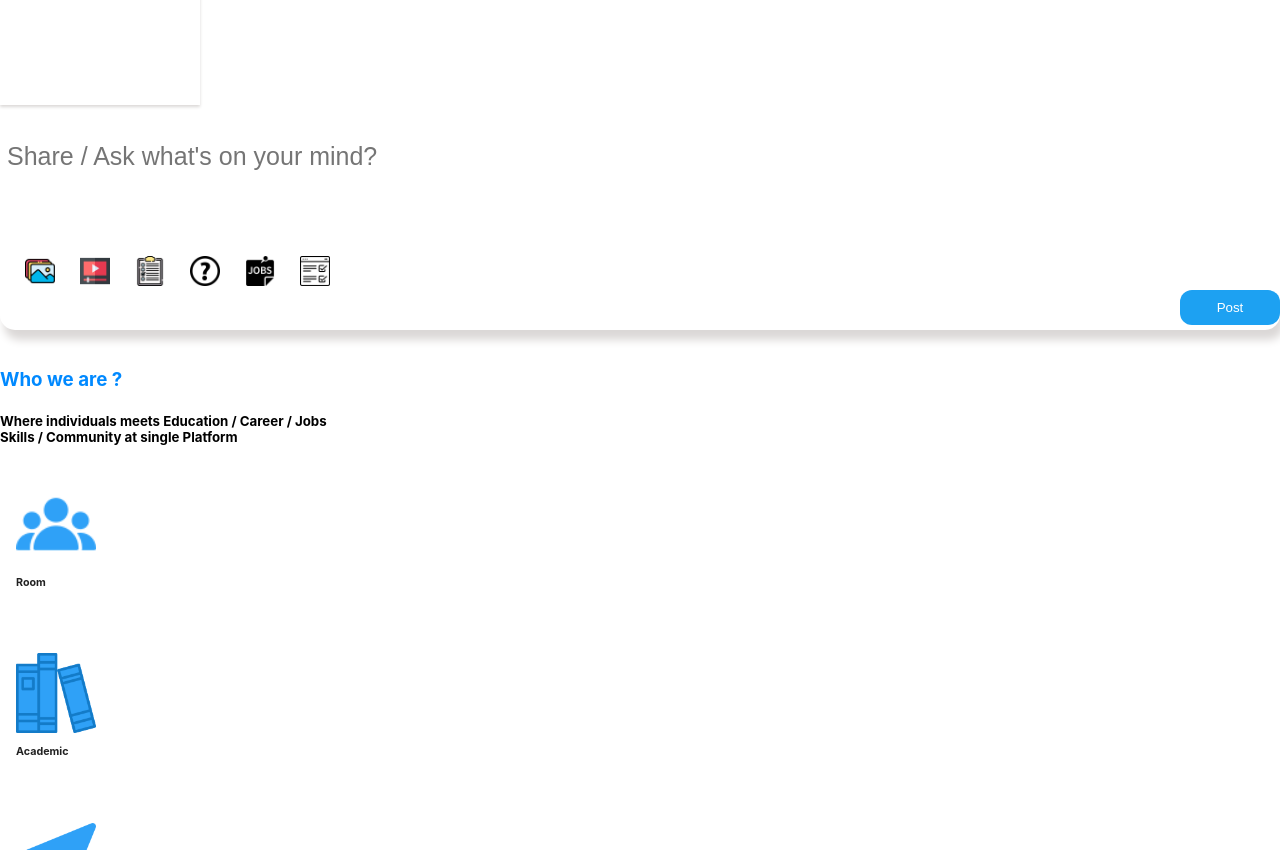
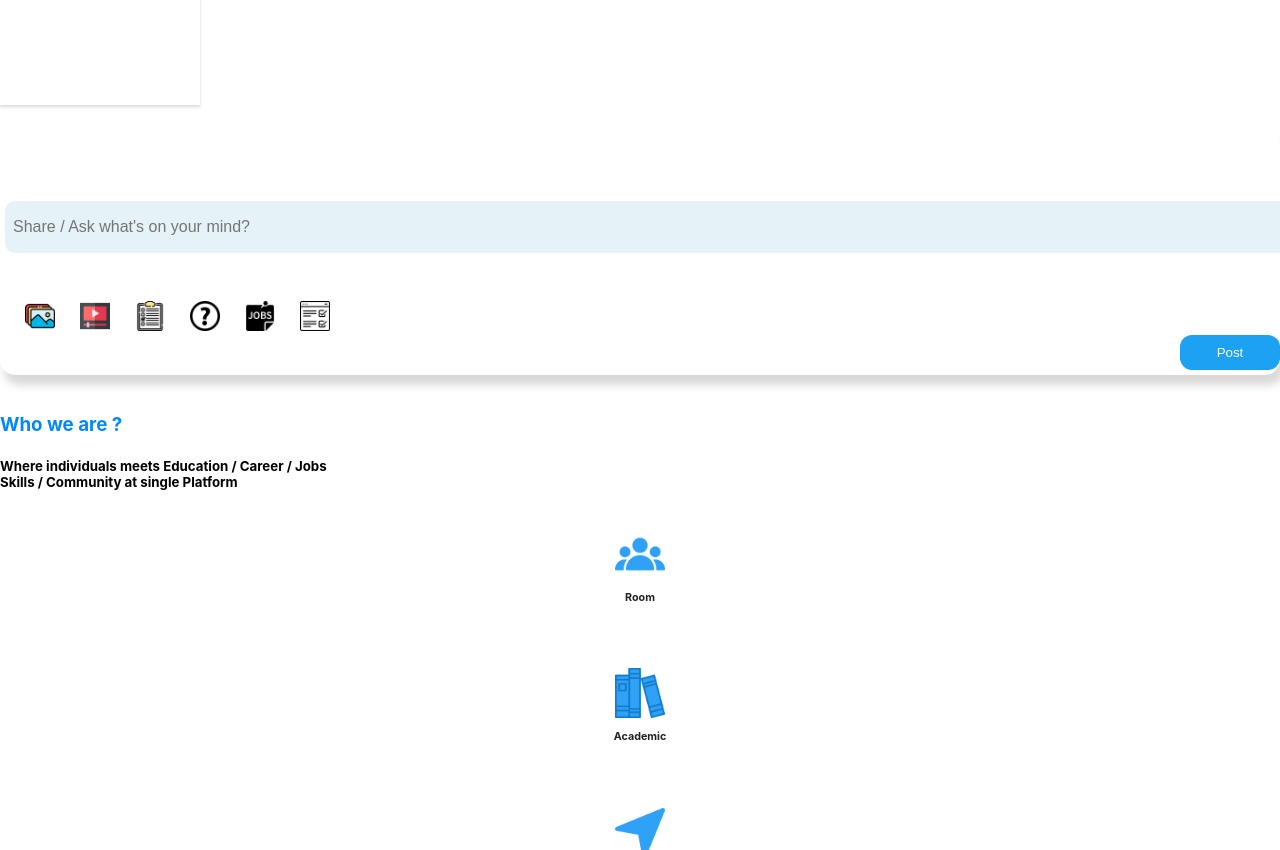
Before and after one commit to tusarkantasahoo/social_media_app_pwa, a React (Create React App) app: page / in a window 1280 px wide. Shown: the part 720-1570 px from the top of the page. Built offline with nearby package versions, Linux system fonts and the light colour scheme; the HTML template or start-up script is replaced by a standard one.

Commit message:
css modifications in nav post and view

```diff
--- a/src/App.css
+++ b/src/App.css
@@ -38,8 +38,29 @@
   box-shadow: 0 0 36px 0 rgb(217 217 217 / 50%);
 }
 .menuCard img{
-  width: 80px;
+  width: 50px;
 }
 .menuCard h6{
   margin-top: 0.5rem;
 }
+#home-social .MuiCardContent-root{
+  text-align: center;
+}
+.user_post_img{
+  width: 60px;
+  height: 60px;
+}
+.text-right{
+  text-align: right;
+}
+.logo_wrapper{
+  width: 200px;
+  height: 50px;
+  display: flex;
+  white-space: nowrap;
+  align-items: center;
+}
+.img_res{
+  max-width: 100%;
+  max-height: 100%;
+}
--- a/src/app/components/homeSocial/postMessgaeBox/PostMessageBox.css
+++ b/src/app/components/homeSocial/postMessgaeBox/PostMessageBox.css
@@ -1,12 +1,15 @@
 .input-post {
   height: 100%;
-  font-size: 25px;
+  font-size: 1rem;
   border: none;
-  background-color: none;
+  background-color: #E5F2F8;
   outline: 0;
   box-sizing: none;
-  width: 110%;
+  width: 100%;
+  border-radius: 10px;
+  padding-left: 0.5rem;
 }
+
 .post-button {
   background-color: #1da1f2;
   border: none;
@@ -15,6 +18,7 @@
   height: 35px;
   color: white;
 }
+
 .home-page-user-image-box {
   border-radius: 60px;
 
@@ -22,40 +26,50 @@
   height: 60px;
   width: 60px;
 }
+
 #field-for-text-thoughts {
   text-align: left;
   margin-top: 10px;
   margin-left: -5px;
 }
+
 .div-box-input-share-thoughts {
   height: 50px;
   text-align: left;
   margin-left: 10px;
 }
+
 #filed-for-image-postbutton {
-  margin-top: 75px;
+  margin-top: 50px;
   padding-bottom: 5px;
 }
+
 #upload-image-image-field {
   text-align: left;
 }
+
 .upload-image-before-post {
   height: 30px;
   width: 30px;
   margin-left: 25px;
 }
+
 #filed-for-post-button {
   text-align: right;
 }
+
 .post-text-home {
   font-size: 15px;
   font-weight: bold;
   color: white;
   margin-top: 2px;
 }
+
 .post-box-dropdown-list-upload {
-  margin-top: 10px;
+  margin-top: 1rem;
+  margin-right: 1rem;
 }
+
 .upload-image-before-post-dropdown {
   height: 30px;
   width: 30px;
--- a/src/app/components/homeSocial/postMessgaeBox/PostMessageBox.js
+++ b/src/app/components/homeSocial/postMessgaeBox/PostMessageBox.js
@@ -74,9 +74,9 @@ export default class PostMessageBox extends Component {
           }}
         >
           {this.state.renderWhatToPost === "none" ? (
-            <div className="container-fluid">
+            <div className="container-fluid px-0">
               <div className="row">
-                <div className="col-1" style={{ textAlign: "left" }}>
+                <div className="user_post_img" style={{ textAlign: "left" }}>
                   {this.props.isLoggedIn?(
                   <img
                   className="home-page-user-image-box"
@@ -88,7 +88,7 @@ export default class PostMessageBox extends Component {
                     src={userDetails.userData.userImage}
                   /> */}
                 </div>
-                <div className="col-7" id="field-for-text-thoughts">
+                <div className="col" id="field-for-text-thoughts">
                   <div className="div-box-input-share-thoughts">
                     <input
                       onChange={(e) => {
@@ -103,8 +103,8 @@ export default class PostMessageBox extends Component {
 
               {this.state.postText.length === 0 ? (
                 <div className="row" id="filed-for-image-postbutton">
-                  <div className="col-1"></div>
-                  <div className="col-6" id="upload-image-image-field">
+                  {/* <div className="col-1"></div> */}
+                  <div className="col px-0" id="upload-image-image-field">
                     {dropDownPostOptions.map((item, id) => {
                       if (item.isPrimary === true) {
                         return (
@@ -134,7 +134,7 @@ export default class PostMessageBox extends Component {
                     className="row"
                     style={{ textAlign: "left", marginTop: "40px" }}
                   >
-                    <div className="col-10">
+                    <div className="d-flex flex-wrap">
                       {dropDownPostOptions.map((item, index) => {
                         return (
                           <div
@@ -157,12 +157,12 @@ export default class PostMessageBox extends Component {
                         );
                       })}
                     </div>
-                    <div className="col-2">
+                    <div className="text-right">
                       <button
                         className="post-button"
                         type="submit"
                         value="Submit"
-                        style={{ position: "relative", bottom: "-22em" }}
+                        style={{ position: "relative" }}
                       >
                         <p className="post-text-home">Post</p>
                       </button>
--- a/src/app/pages/home/Home.js
+++ b/src/app/pages/home/Home.js
@@ -33,67 +33,65 @@ export default class Home extends Component {
           </h5>
           {/* <img src={allIconsHome} style={{height:"21em",width:"60em"}}></img> */}
           <div className="">
-            <div className="d-flex flex-wrap col">
-              <Card className="root menuCard col-sm-11 col-md-3 col-lg-3" variant="outlined">
+            <div className="d-flex flex-wrap justify-content-between col">
+              <Card className="root menuCard col-sm-11 col-md-3 col-lg-2" variant="outlined">
                 <CardContent>
                   <img src={roomicon}></img>
                   <h6>Room</h6>
                 </CardContent>
               </Card>
-              <Card className="root menuCard col-sm-11 col-md-3 col-lg-3" variant="outlined">
+              <Card className="root menuCard col-sm-11 col-md-3 col-lg-2" variant="outlined">
                 <CardContent>
                   <img src={academicicon}></img>
                   <h6>Academic</h6>
                 </CardContent>
               </Card>
-              <Card className="root menuCard col-sm-11 col-md-3 col-lg-3" variant="outlined">
+              <Card className="root menuCard col-sm-11 col-md-3 col-lg-2" variant="outlined">
                 <CardContent>
                   <img src={careericon}></img>
                   <h6>Career</h6>
                 </CardContent>
               </Card>
-              <Card className="root menuCard col-sm-11 col-md-3 col-lg-3" variant="outlined">
+              <Card className="root menuCard col-sm-11 col-md-3 col-lg-2" variant="outlined">
                 <CardContent>
                   <img src={jobicon}></img>
                   <h6>Jobs</h6>
                 </CardContent>
               </Card>
+              <Card className="root menuCard col-sm-11 col-md-3 col-lg-2" variant="outlined">
+                <CardContent>
+                  <img src={repoicon}></img>
+                  <h6>repository</h6>
+                </CardContent>
+              </Card>
             </div>
 
-            <div className="d-flex flex-wrap col">
-              <Card className="root menuCard col-sm-11 col-md-3 col-lg-3" variant="outlined">
+            <div className="d-flex flex-wrap justify-content-between col mt-4">
+              <Card className="root menuCard col-sm-11 col-md-3 col-lg-2" variant="outlined">
                 <CardContent>
                   <img src={forumicon}></img>
                   <h6>Forum</h6>
                 </CardContent>
               </Card>
-              <Card className="root menuCard col-sm-11 col-md-3 col-lg-3" variant="outlined">
+              <Card className="root menuCard col-sm-11 col-md-3 col-lg-2" variant="outlined">
                 <CardContent>
                   <img src={surveyicon}></img>
                   <h6>Survey</h6>
                 </CardContent>
               </Card>
-              <Card className="root menuCard col-sm-11 col-md-3 col-lg-3" variant="outlined">
+              <Card className="root menuCard col-sm-11 col-md-3 col-lg-2" variant="outlined">
                 <CardContent>
                   <img src={plannericon}></img>
                   <h6>Planner</h6>
                 </CardContent>
               </Card>
-              <Card className="root menuCard col-sm-11 col-md-3 col-lg-3" variant="outlined">
+              <Card className="root menuCard col-sm-11 col-md-3 col-lg-2" variant="outlined">
                 <CardContent>
                   <img src={skillicon}></img>
                   <h6>Skill</h6>
                 </CardContent>
               </Card>
-            </div>
-            <div className="d-flex flex-wrap col">
-              <Card className="root menuCard col-sm-11 col-md-3 col-lg-3" variant="outlined">
-                <CardContent>
-                  <img src={repoicon}></img>
-                  <h6>repository</h6>
-                </CardContent>
-              </Card>
-              <Card className="root menuCard col-sm-11 col-md-3 col-lg-3" variant="outlined">
+              <Card className="root menuCard col-sm-11 col-md-3 col-lg-2" variant="outlined">
                 <CardContent>
                   <img src={othericon}></img>
                   <h6>Other</h6>
--- a/src/app/pages/landing/LandingPage.js
+++ b/src/app/pages/landing/LandingPage.js
@@ -101,7 +101,7 @@ export default class Landing extends Component {
           isLoggedIn={true}
           _changeScreenRender={this._changeScreenRender}
         />
-        <div className="container-fluid">
+        <div className="container">
           <div className="row">
             <div
               className="sideBar"
```
Also changed, not shown: src/app/components/header/AppHeader.js (+28 -31 lines), src/assets/images/logo.png (added), src/assets/images/treepng.png (added).
